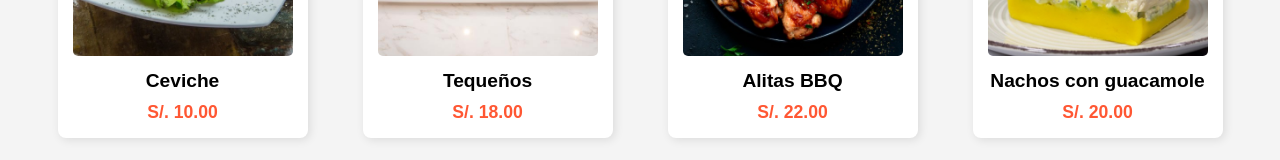
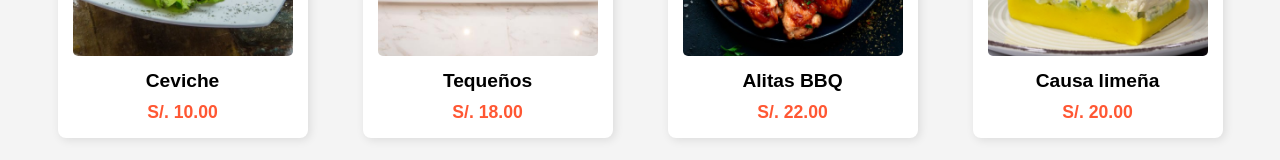
Before and after one commit to eber2k1/centro-restobar-, a plain HTML site: page entradas.html in a window 1280 px wide. Shown: the part 449-609 px from the top of the page. Drawn offline with Linux system fonts and the light colour scheme; files whose address does not match are found by name.

Commit message:
Actualizando platos.html y README.md

```diff
--- a/entradas.html
+++ b/entradas.html
@@ -39,7 +39,7 @@
             </div>
             <div class="card">
                 <img src="assets/images//entrada-causalimenia-500x500.jpg" alt="Entrada 4">
-                <h3>Nachos con guacamole</h3>
+                <h3>Causa limeña</h3>
                 <p>S/. 20.00</p>
             </div>
         </div>
```
Also changed, not shown: 1 other file.
